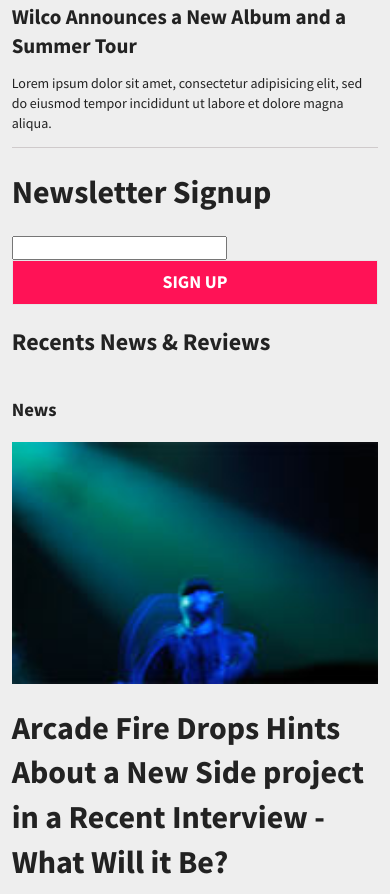
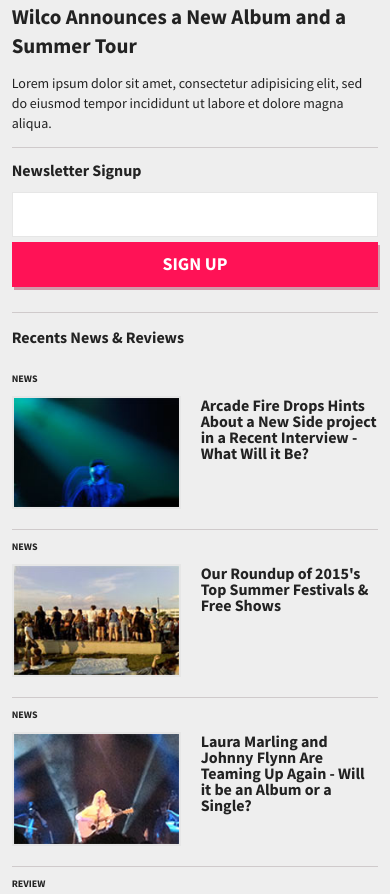
Before and after one commit to ceilisphere/unplugged, a plain HTML site: page index.html in a window 390 px wide. Shown: the part 603-1497 px from the top of the page. Drawn offline with nearby package versions, Linux system fonts and the light colour scheme; a web font is replaced by a local one.

Commit message:
mobile styles complete homepage

```diff
--- a/css/main.css
+++ b/css/main.css
@@ -218,9 +218,23 @@ main {
 
 /***** Sidebar Styles *****/
 
+aside h1 {
+    font-size: 1em;
+    font-weight: bold;
+}
+
+input {
+    border: 1px solid #e6e6e6;
+    box-sizing: border-box;
+    height: 45px;
+    margin-bottom: 5px;
+    width: 100%;
+}
+
 .btn {
     background-color: #ff1256;
-    border: solid 1px #e6e6e6;
+    border: none;
+    box-shadow: 2px 3px #d19aaa;
     color: #fff;
     font-family: 'Source Sans Pro', sans-serif;
     font-size: 1.125em;
@@ -230,16 +244,75 @@ main {
     width: 100%;
 }
 
+.aside-newsletter {
+    margin-bottom: 20px;
+}
+
 .aside-concerts, .aside-faq {
     display: none;
 }
 
+/***** Feed Styles *****/
+
+.feed {
+    border-top: 1px solid #cfcacb;
+}
+
+.feed h2 {
+    font-size: 1em;
+    font-weight: bold;
+}
+
+.feed h3 {
+    font-size: 0.625em;
+    font-weight: bolder;
+    text-transform: uppercase;
+}
+
+.feed figure {
+    border: 2px solid #e6e6e6;
+    float: left;
+    margin-right: 20px;
+    width: 45%;
+    height: auto;
+}
+
+.feed h1 {
+    font-size: 1em;
+    line-height: 1em;
+}
+
+.feed p {
+    display: none;
+}
+
+.feed-item {
+    border-bottom: 1px solid #cfcacb;
+    padding-bottom: 20px;
+}
+
 /***** Footer Styles *****/
 
+footer {
+    text-align: center;
+    width: 100%;
+}
 
+.footer-logo {
+    background-color: #222;
+    margin: 15px auto 0;
+    width: 50%;
+}
 
-
-
+.footer-logo h1 {
+    color: #fff;
+    font-family: 'Sansita', sans-serif;
+    font-size: 1.5em;
+    font-style: italic;
+    font-weight: bold;
+    margin: auto;
+    padding-bottom: 10px;
+}
 
 
 
--- a/index.html
+++ b/index.html
@@ -98,6 +98,8 @@
         			<figure>
         				<img src="img/feed-img-1.jpg" alt="" />
         			</figure>
+
+        			<div class="feed-info"> <!-- div needed? -->
         			<h1><a href="news/news-details.html">Arcade Fire Drops Hints About a New Side project in a Recent Interview - What Will it Be?</a></h1>
         			<p>Lorem ipsum dolor sit amet, consectetur adipisicing elit, sed do eiusmod
         				tempor incididunt ut labore et dolore magna aliqua. Ut enim ad minim veniam,
@@ -105,6 +107,7 @@
         				consequat. Duis aute irure dolor in reprehenderit in voluptate velit esse
         				cillum dolore eu fugiat nulla pariatur. Excepteur sint occaecat cupidatat non
         				proident, sunt in culpa qui officia deserunt mollit anim id est laborum.</p>
+        			</div>
         		</div>
 
         		<div class="feed-item col-sm-12">
@@ -182,10 +185,12 @@
 
         <footer>
         	<div class="row">
-        	<div class="col-sm-12">
-        		<figure>
+        	<div class="footer-logo">
+        		<!-- <figure>
         			<img src="img/footer-logo.png" alt="Unplugged logo"/>
-        		</figure>
+        		</figure> -->
+
+        		<h1>Unplugged</h1>
         	</div>
        		</div>
         </footer>
```
